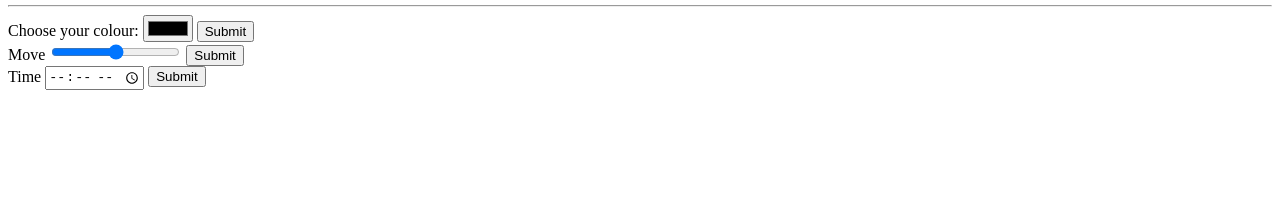
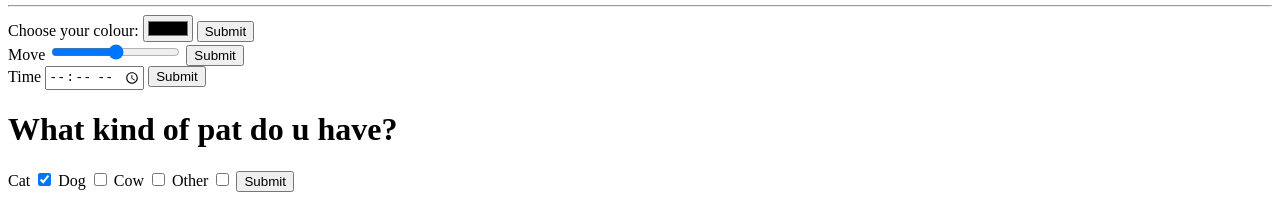
Before and after one commit to Alex-Kulyk/My-html-validating-page, a plain HTML site: page form.html in a window 1280 px wide. Shown: the part 1066-1266 px from the top of the page. Before the commit the page ends 1164 px from the top, so only its background shows below. Drawn offline with Linux system fonts and the light colour scheme.

Commit message:
add checkbox

```diff
--- a/form.html
+++ b/form.html
@@ -67,7 +67,18 @@
             <input type="submit">
     </form>
 
-
+    <form method="POST" action="https://formspree.io/alexkulyk87@gmail.com">
+            <h1>What kind of pat do u have?</h1>
+            <label for="time"> Cat </label>
+                <input type="checkbox" id="cat" name="cat" value="Cat" checked>
+            <label for="dog"> Dog </label>
+                <input type="checkbox" id="dog" name="dog" value="dog">
+            <label for="cow"> Cow </label>
+                <input type="checkbox" id="cow" name="cow" value="Cow">
+            <label for="other"> Other </label>
+                <input type="checkbox" id="other" name="other" value="other">
+            <input type="submit">
+    </form>
 </body>
 
 </html>
```
